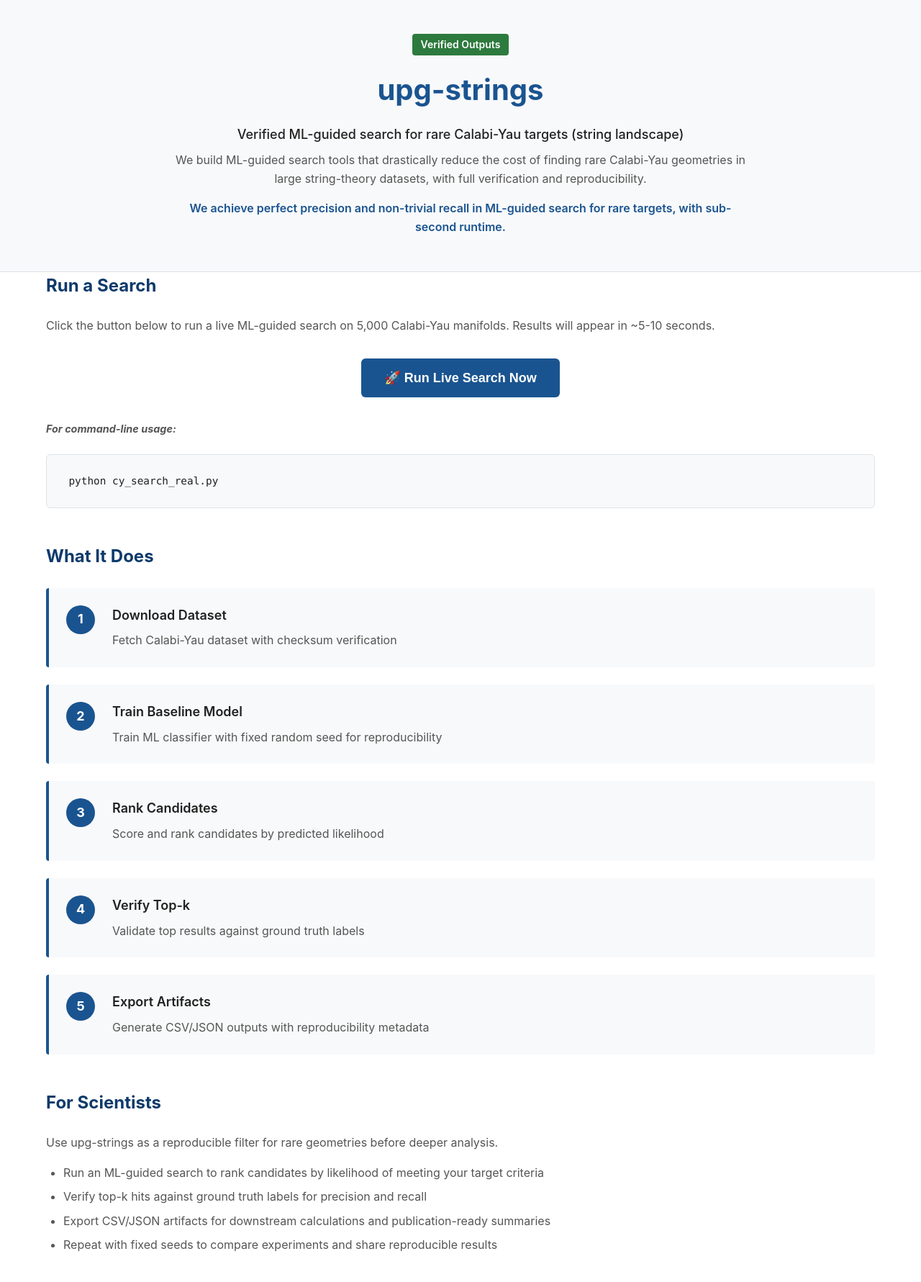
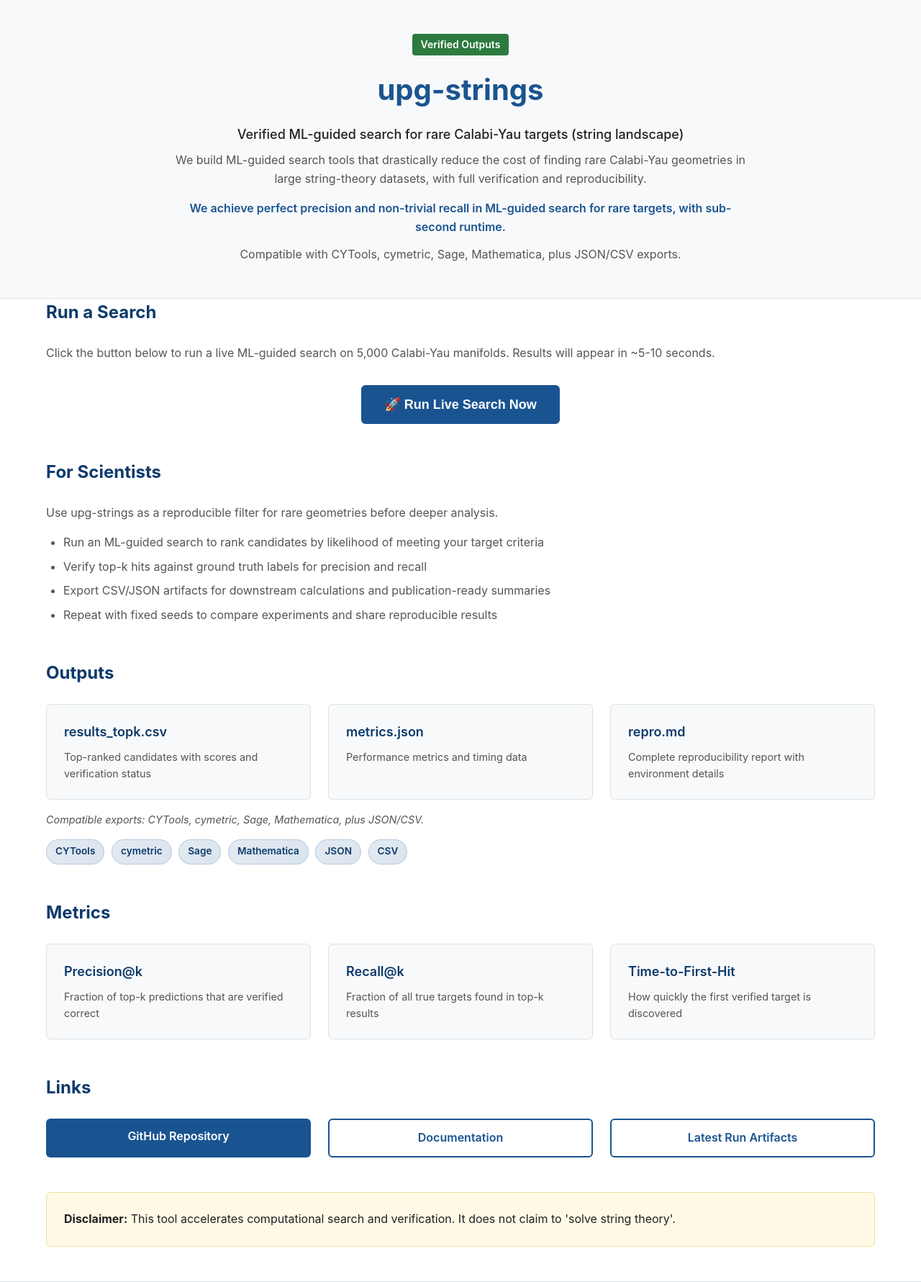
Before and after one commit to upggr/compute.upg.gr, a Flask app: page / in a window 1280 px wide. Shown: the part 70-1851 px from the top of the page at 72% size. Run offline with Flask 3, Linux system fonts and the light colour scheme.

Commit message:
Add compatibility badges and hero copy

```diff
--- a/static/css/style.css
+++ b/static/css/style.css
@@ -721,6 +721,36 @@
     margin-top: var(--spacing-sm);
 }
 
+/* Compatibility badges */
+.compat-row {
+    margin-top: 1rem;
+    display: flex;
+    flex-wrap: wrap;
+    gap: 0.6rem;
+}
+
+.compat-pill {
+    padding: 0.35rem 0.75rem;
+    border-radius: 999px;
+    background: linear-gradient(135deg, rgba(26, 84, 144, 0.12), rgba(74, 123, 167, 0.2));
+    color: var(--primary-dark);
+    font-weight: 600;
+    font-size: 0.85rem;
+    border: 1px solid rgba(26, 84, 144, 0.2);
+}
+
+html:not([data-theme="light"]) .compat-pill {
+    background: linear-gradient(135deg, rgba(109, 183, 255, 0.15), rgba(59, 130, 196, 0.25));
+    color: var(--text-color);
+    border-color: rgba(109, 183, 255, 0.3);
+}
+
+html[data-theme="dark"] .compat-pill {
+    background: linear-gradient(135deg, rgba(109, 183, 255, 0.15), rgba(59, 130, 196, 0.25));
+    color: var(--text-color);
+    border-color: rgba(109, 183, 255, 0.3);
+}
+
 /* Export and share */
 .export-actions {
     margin-top: 1.5rem;
--- a/templates/index.html
+++ b/templates/index.html
@@ -18,6 +18,7 @@
             <p class="subtitle">Verified ML-guided search for rare Calabi-Yau targets (string landscape)</p>
             <p class="tagline">We build ML-guided search tools that drastically reduce the cost of finding rare Calabi-Yau geometries in large string-theory datasets, with full verification and reproducibility.</p>
             <p class="tagline" style="font-weight: 600; color: var(--primary-color); margin-top: 1rem;">We achieve perfect precision and non-trivial recall in ML-guided search for rare targets, with sub-second runtime.</p>
+            <p class="tagline" style="margin-top: 0.75rem;">Compatible with CYTools, cymetric, Sage, Mathematica, plus JSON/CSV exports.</p>
         </div>
     </header>
 
@@ -61,51 +62,6 @@
                 </p>
             </div>
 
-            <p class="note" style="margin-top: 2rem;"><strong>For command-line usage:</strong></p>
-            <div class="code-block">
-                <code>python cy_search_real.py</code>
-            </div>
-        </section>
-
-        <section class="section">
-            <h2>What It Does</h2>
-            <div class="pipeline">
-                <div class="step">
-                    <div class="step-number">1</div>
-                    <div class="step-content">
-                        <h3>Download Dataset</h3>
-                        <p>Fetch Calabi-Yau dataset with checksum verification</p>
-                    </div>
-                </div>
-                <div class="step">
-                    <div class="step-number">2</div>
-                    <div class="step-content">
-                        <h3>Train Baseline Model</h3>
-                        <p>Train ML classifier with fixed random seed for reproducibility</p>
-                    </div>
-                </div>
-                <div class="step">
-                    <div class="step-number">3</div>
-                    <div class="step-content">
-                        <h3>Rank Candidates</h3>
-                        <p>Score and rank candidates by predicted likelihood</p>
-                    </div>
-                </div>
-                <div class="step">
-                    <div class="step-number">4</div>
-                    <div class="step-content">
-                        <h3>Verify Top-k</h3>
-                        <p>Validate top results against ground truth labels</p>
-                    </div>
-                </div>
-                <div class="step">
-                    <div class="step-number">5</div>
-                    <div class="step-content">
-                        <h3>Export Artifacts</h3>
-                        <p>Generate CSV/JSON outputs with reproducibility metadata</p>
-                    </div>
-                </div>
-            </div>
         </section>
 
         <section class="section">
```
